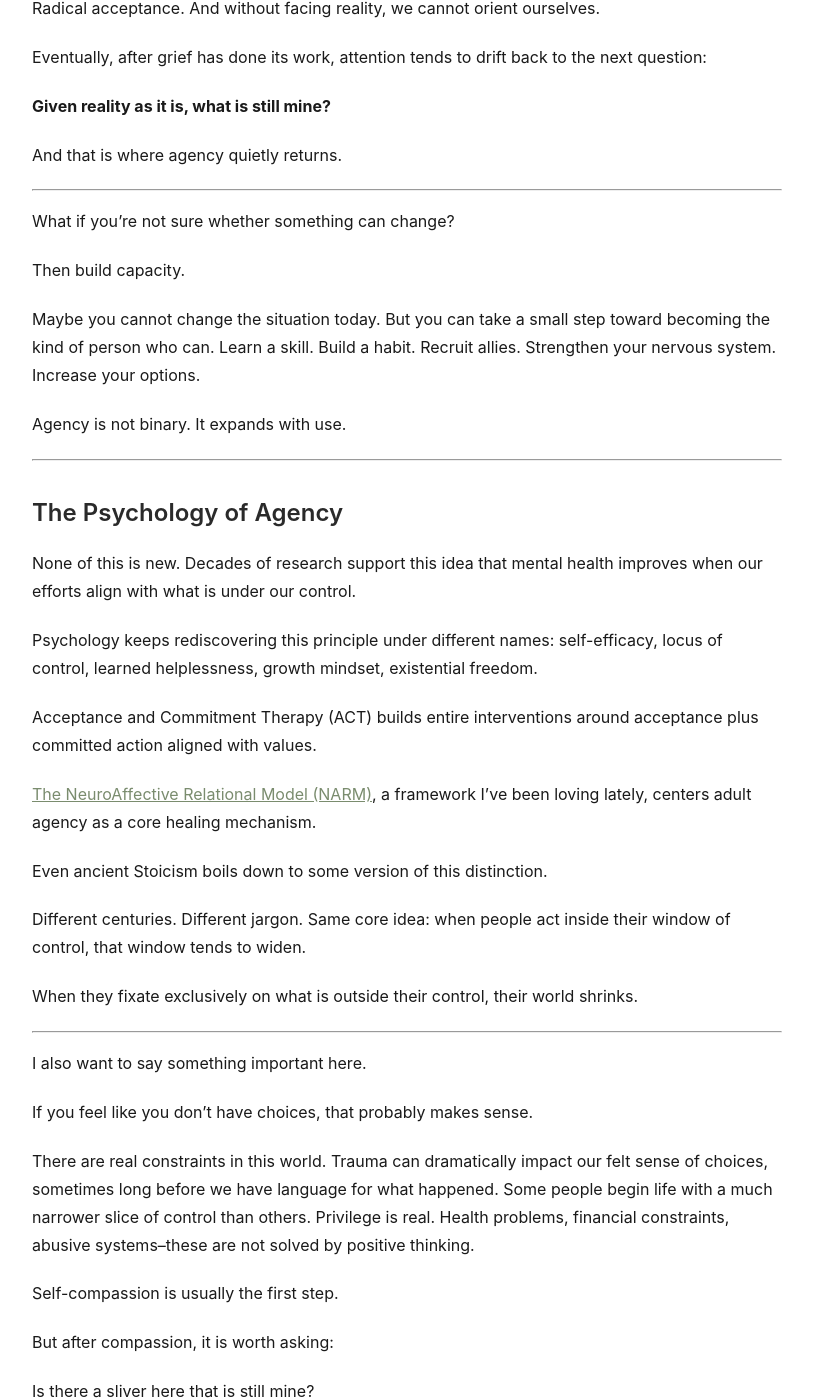
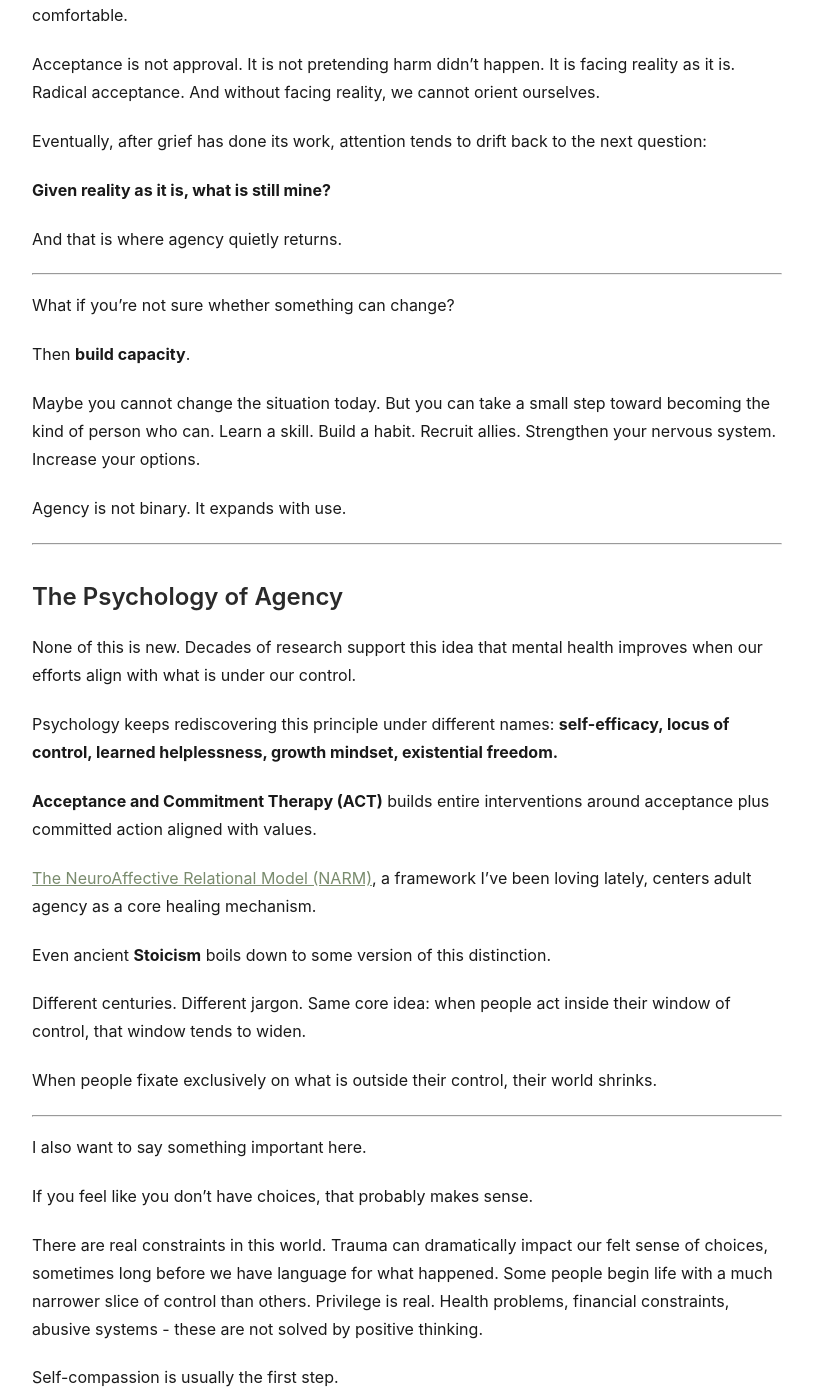
Before and after one commit to SaraRands/sararands-site, a Jekyll site: the page built from _posts/2026-02-20-agency-serenity-prayer.md, in a window 1280 px wide and 1400 px high, scrolled down 2960 px. Shown: the whole window, without its empty margins (233-1046 px from the left). Built offline with Jekyll 4.4.1, drawn with Linux system fonts in a browser that asks for light colours; some of the changed text lies outside the part shown.

Commit message:
Feb blog

```diff
--- a/_posts/2026-02-20-agency-serenity-prayer.md
+++ b/_posts/2026-02-20-agency-serenity-prayer.md
@@ -33,7 +33,7 @@
 
 ## The Serenity Prayer as a Mental Health Tool
 
-There’s also a thinky, logical side of me–the side that survived a computer science degree at forty.
+There’s also a thinky, logical side of me - the side that survived a computer science degree at forty.
 
 So eventually I translated the Serenity Prayer into a flow chart. Because of course I did.
 
@@ -56,11 +56,12 @@
 
 Just: in the world as it exists right now, is this mine?
 
-That question is harder than it sounds (hence “the wisdom to know the difference”). We desperately want more things to be controllable than actually are. There are feelings here. Disappointment. Anger. Sometimes panic.
+That question is harder than it sounds (hence “the wisdom to know the difference”). We desperately want more things to be controllable than actually are.
+There are feelings here. Disappointment. Anger. Sometimes panic.
 
 But press onward bravely.
 
-If the answer is yes–then **act**.
+If the answer is yes - then **act**.
 
 Usually not dramatically. Not heroically. **Just one small step.**
 
@@ -96,7 +97,7 @@
 
 What if you’re not sure whether something can change?
 
-Then build capacity.
+Then **build capacity**.
 
 Maybe you cannot change the situation today. But you can take a small step toward becoming the kind of person who can. Learn a skill. Build a habit. Recruit allies. Strengthen your nervous system. Increase your options.
 
@@ -108,17 +109,17 @@
 
 None of this is new. Decades of research support this idea that mental health improves when our efforts align with what is under our control.
 
-Psychology keeps rediscovering this principle under different names: self-efficacy, locus of control, learned helplessness, growth mindset, existential freedom.
+Psychology keeps rediscovering this principle under different names: **self-efficacy, locus of control, learned helplessness, growth mindset, existential freedom.**
 
-Acceptance and Commitment Therapy (ACT) builds entire interventions around acceptance plus committed action aligned with values.
+**Acceptance and Commitment Therapy (ACT)** builds entire interventions around acceptance plus committed action aligned with values.
 
-[The NeuroAffective Relational Model (NARM)](/about/#how-I-work), a framework I’ve been loving lately, centers adult agency as a core healing mechanism.
+[The NeuroAffective Relational Model (NARM)](/about/#how-i-work), a framework I’ve been loving lately, centers adult agency as a core healing mechanism.
 
-Even ancient Stoicism boils down to some version of this distinction.
+Even ancient **Stoicism** boils down to some version of this distinction.
 
 Different centuries. Different jargon. Same core idea: when people act inside their window of control, that window tends to widen.
 
-When they fixate exclusively on what is outside their control, their world shrinks.
+When people fixate exclusively on what is outside their control, their world shrinks.
 
 ---
 
@@ -126,7 +127,7 @@
 
 If you feel like you don’t have choices, that probably makes sense.
 
-There are real constraints in this world. Trauma can dramatically impact our felt sense of choices, sometimes long before we have language for what happened. Some people begin life with a much narrower slice of control than others. Privilege is real. Health problems, financial constraints, abusive systems–these are not solved by positive thinking.
+There are real constraints in this world. Trauma can dramatically impact our felt sense of choices, sometimes long before we have language for what happened. Some people begin life with a much narrower slice of control than others. Privilege is real. Health problems, financial constraints, abusive systems - these are not solved by positive thinking.
 
 Self-compassion is usually the first step.
 
```
Also changed, not shown: other parts of _posts/2026-02-20-agency-serenity-prayer.md (+1 -1 lines).
